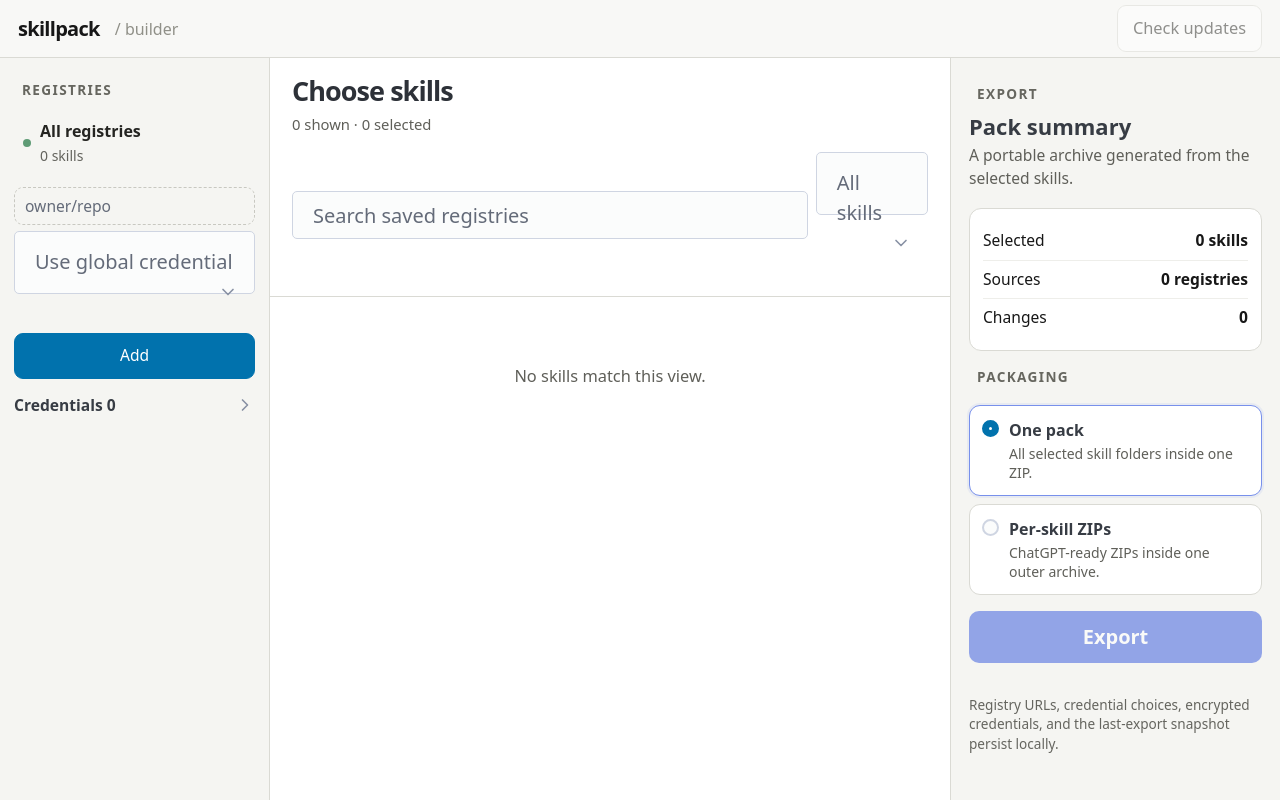
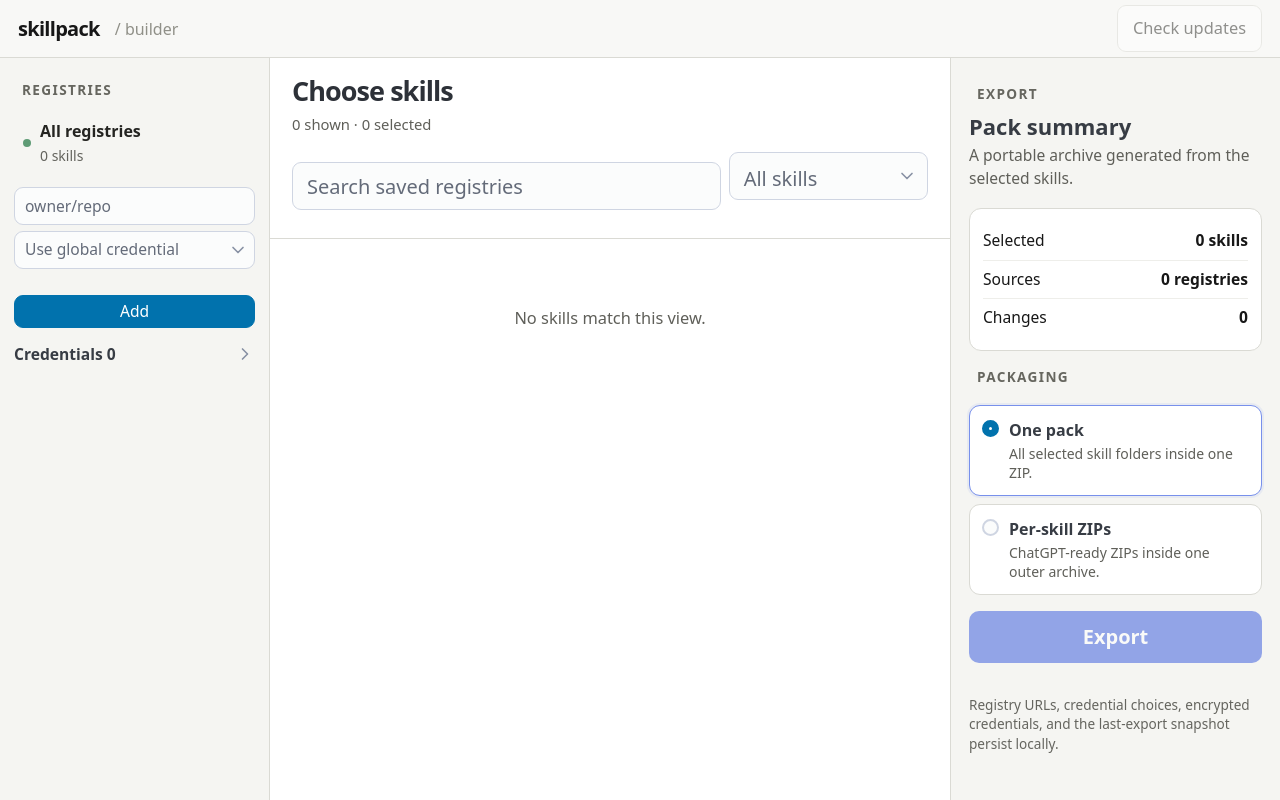
Before and after one commit to martesi/skillpack, a Svelte app: page / in a window 1280 px wide. Built offline with nearby package versions, Linux system fonts and the light colour scheme.

Commit message:
Align Pico controls with shared spacing tokens

```diff
--- a/src/app.css
+++ b/src/app.css
@@ -163,10 +163,21 @@
   background: var(--builder-green);
 }
 
+.settings-form,
+.field-label {
+  --pico-block-spacing-vertical: 0;
+  --pico-border-radius: 9px;
+  --pico-font-size: 0.78rem;
+  --pico-form-element-spacing-horizontal: 0.5rem;
+  --pico-form-element-spacing-vertical: 0.2875rem;
+  --pico-line-height: 1.2;
+}
+
 .settings-form {
   display: grid;
   gap: 6px;
   margin-top: 12px;
+  font-size: var(--pico-font-size);
 }
 
 .settings-form :is(input, button) {
@@ -175,18 +186,10 @@
 
 .settings-form input {
   min-width: 0;
-  height: 38px;
-  padding: 0 10px;
-  border: 1px dashed #c8c8c1;
-  border-radius: 9px;
-  background: transparent;
-  font-size: 0.78rem;
 }
 
 .settings-form button {
-  padding: 0.5rem 0.75rem;
-  border-radius: 9px;
-  font-size: 0.78rem;
+  font-size: inherit;
 }
 
 .registry-row,
@@ -292,17 +295,24 @@
 }
 
 .search-row {
+  --pico-block-spacing-vertical: 0;
+  --pico-border-radius: 9px;
+  --pico-font-size: 0.82rem;
+  --pico-form-element-spacing-horizontal: 0.7rem;
+  --pico-form-element-spacing-vertical: 0.5375rem;
+  --pico-line-height: 1.2;
   gap: 8px;
 }
 
 .search-row input {
-  height: 48px;
+  min-width: 0;
+  flex: 2 1 0;
   margin: 0;
-  box-sizing: border-box;
 }
 
-.search-row .search-row > details.dropdown {
+.search-row > details.dropdown {
   flex: 1 1 0;
+  min-width: 0;
 }
 .error {
   margin: 12px 22px 0;
```
